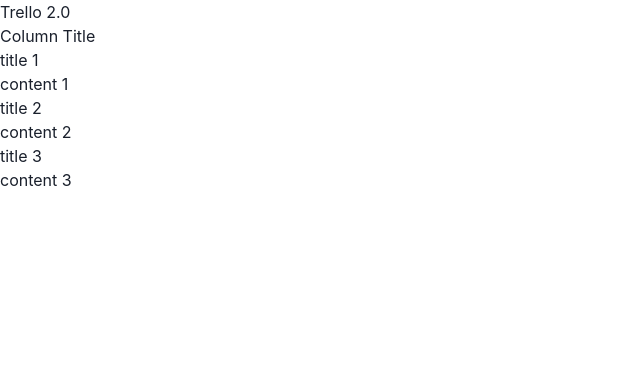
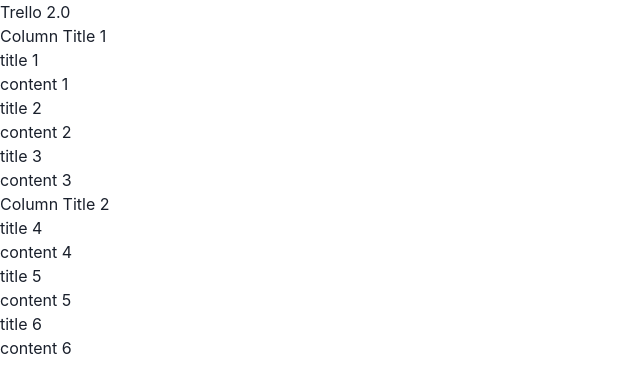
Before and after one commit to LittleDragoon/nextjs-firebase-todo, a Next.js app: page /kanban in a window 1280 px wide. Shown: the top 392 px of the page, without its empty margins (0-640 px from the left). Built offline with nearby package versions, Linux system fonts and the light colour scheme.

Commit message:
Drap and drop on multiple columns

```diff
--- a/components/kanban/Card.jsx
+++ b/components/kanban/Card.jsx
@@ -10,7 +10,7 @@
             {...provided.draggableProps}
             {...provided.dragHandleProps}
             ref={provided.innerRef}
-            className="border-r border-b border-l border-gray-400 bg-white rounded-b p-4 my-2"
+            className="border-r border-b border-l border-gray-400 bg-white rounded-b p-4 m-2"
           >
             <div className="flex items-center gap-x-2">
               <div className="flex-1 text-gray-900 font-bold text-xl overflow-hidden whitespace-nowrap text-ellipsis">
--- a/components/kanban/Column.jsx
+++ b/components/kanban/Column.jsx
@@ -1,15 +1,27 @@
 import React from "react";
 import { Card } from "../../components/kanban/Card";
 import { Droppable } from "react-beautiful-dnd";
+import clsx from "clsx";
 
 export const Column = ({ column, cards }) => {
   return (
     <div className="flex flex-col w-1/3 gap-y-2 m-2 p-2 border">
-      <div className="font-bold text-2xl">{column.title}</div>
+      <div className="font-bold text-2xl m-2">{column.title}</div>
       <Droppable droppableId={column.id}>
-        {(provided) => {
+        {(provided, snapshot) => {
           return (
-            <div ref={provided.innerRef} {...provided.droppableProps}>
+            <div
+              ref={provided.innerRef}
+              {...provided.droppableProps}
+              className={clsx(
+                `${
+                  snapshot.isDraggingOver
+                    ? "bg-gradient-to-b from-[#CCFBFF] to-[#CCFBF0] ease-in-out duration-400 "
+                    : null
+                }`,
+                "min-h-[400px]"
+              )}
+            >
               {cards.map((card, index) => (
                 <Card card={card} key={card.id} index={index} />
               ))}
--- a/pages/kanban/index.js
+++ b/pages/kanban/index.js
@@ -8,8 +8,13 @@
     columns: {
       "column-1": {
         id: "column-1",
-        title: "Column Title",
+        title: "Column Title 1",
         cardsID: ["card-1", "card-2", "card-3"],
+      },
+      "column-2": {
+        id: "column-2",
+        title: "Column Title 2",
+        cardsID: ["card-4", "card-5", "card-6"],
       },
     },
     cards: {
@@ -28,13 +33,28 @@
         title: "title 3",
         content: "content 3",
       },
+      "card-4": {
+        id: "card-4",
+        title: "title 4",
+        content: "content 4",
       },
-    columnOrder: ["column-1"],
+      "card-5": {
+        id: "card-5",
+        title: "title 5",
+        content: "content 5",
+      },
+      "card-6": {
+        id: "card-6",
+        title: "title 6",
+        content: "content 6",
+      },
+    },
+    columnOrder: ["column-1", "column-2"],
   });
 
   const onDragEnd = (result) => {
     const { destination, source, draggableId } = result;
-
+    console.log(result);
     if (!destination) return null;
     if (
       destination.droppableId === source.droppableId &&
@@ -42,7 +62,7 @@
     ) {
       return null;
     }
-
+    if (destination.droppableId === source.droppableId) {
       const column = data.columns[source.droppableId];
       const newCardsID = [...column.cardsID];
 
@@ -69,6 +89,42 @@
       };
 
       setData(newData);
+    } else {
+      const sourceColumn = data.columns[source.droppableId];
+      const sourceNewCardsID = [...sourceColumn.cardsID];
+
+      const destinationColumn = data.columns[destination.droppableId];
+      const destinationNewCardsID = [...destinationColumn.cardsID];
+
+      sourceNewCardsID.splice(source.index, 1);
+      // This line deletes 0 element at position destination.index and inserts draggableId
+      destinationNewCardsID.splice(destination.index, 0, draggableId);
+
+      const sourceNewColumn = {
+        ...sourceColumn,
+        cardsID: sourceNewCardsID,
+      };
+
+      const destinationNewColumn = {
+        ...destinationColumn,
+        cardsID: destinationNewCardsID,
+      };
+
+      const newData = {
+        ...data,
+        columns: {
+          ...data.columns,
+          [sourceNewColumn.id]: {
+            ...sourceNewColumn,
+          },
+          [destinationNewColumn.id]: {
+            ...destinationNewColumn,
+          },
+        },
+      };
+
+      setData(newData);
+    }
   };
   return (
     <div className="bg-gradient-to-b from-[#F1A7F1] to-[#FAD0C4] min-h-screen ">
@@ -76,18 +132,16 @@
         Trello 2.0
       </div>
       <DragDropContext onDragEnd={onDragEnd}>
+        <div className="flex">
           {data.columnOrder.map((column, index) => {
             const col = data.columns[column];
             const cards = data.columns[column].cardsID.map(
               (cardID) => data.cards[cardID]
             );
 
-          return (
-            <div className="flex flex-col" key={index}>
-              <Column column={col} cards={cards} />
+            return <Column column={col} cards={cards} key={index} />;
+          })}
         </div>
-          );
-        })}
       </DragDropContext>
     </div>
   );
```
Lines whose indentation alone changed are shown as unchanged.
